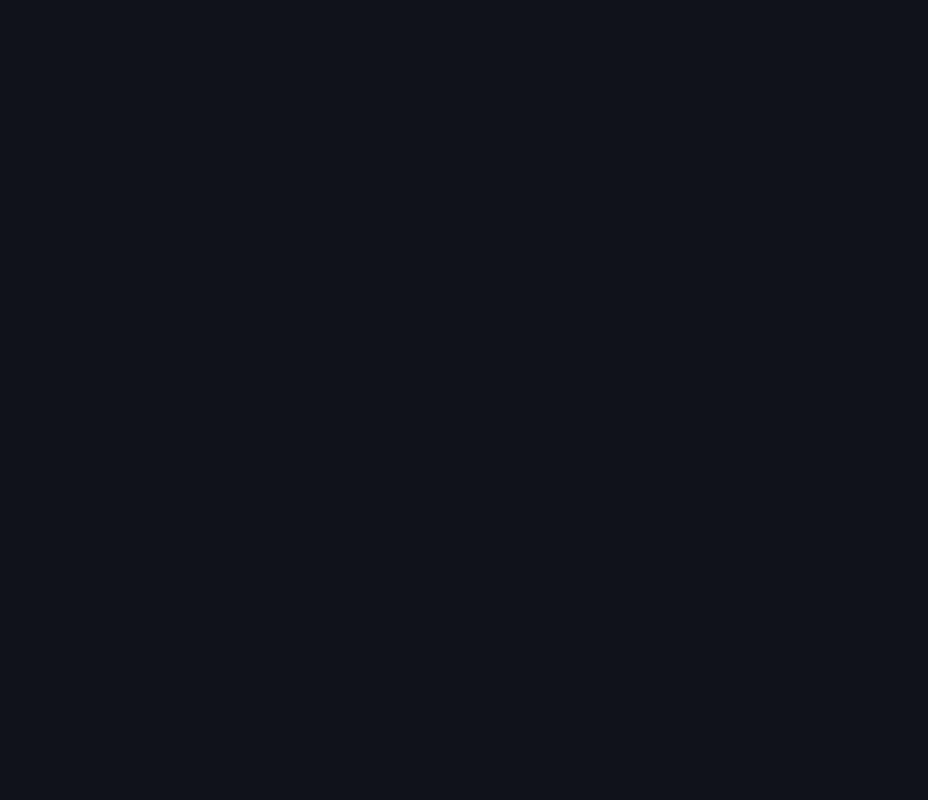
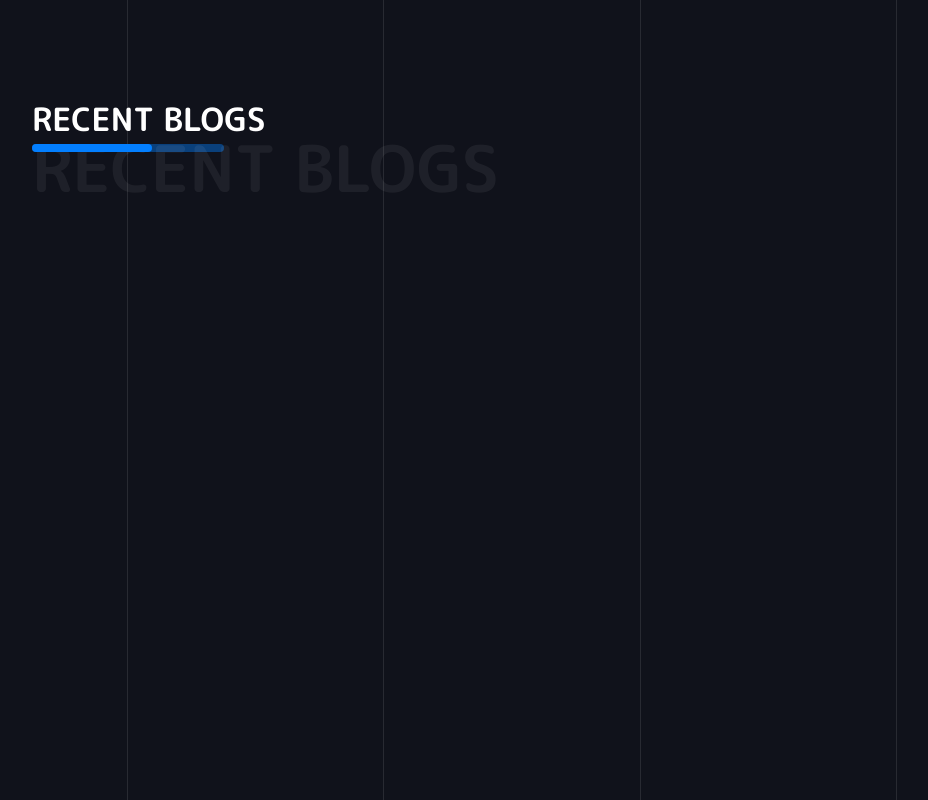
Before and after one commit to abdulrahman1121/Blog, a plain HTML site: page index.html in a window 1280 px wide. Shown: the whole page, without its empty margins (128-1056 px from the left). Drawn offline with Linux system fonts and the light colour scheme.

Commit message:
added some text and made small changes

```diff
--- a/index.html
+++ b/index.html
@@ -5,6 +5,10 @@
     <meta name="viewport" content="width=device-width, initial-scale=1.0">
     <title>Blogs</title>
     <link rel="stylesheet" href="styles.css">
+    <link rel="preconnect" href="https://fonts.googleapis.com">
+<link rel="preconnect" href="https://fonts.gstatic.com" crossorigin>
+<link href="https://fonts.googleapis.com/css2?family=M+PLUS+Rounded+1c:wght@400;500;700;800&display=swap" rel="stylesheet">
+
 </head>
 <body>
     <main class="main-content">
@@ -14,6 +18,15 @@
             <div class="line-3"></div>
             <div class="line-4"></div>
         </div>
+        <div class="content">
+            <div class="title-container">
+                <h1>Recent Blogs</h1>
+                <p>Recent Blogs</p>
+            </div>
+            <div class="blogs-con">
+
+            </div>
+        </div>
     </main>
 </body>
 </html>
--- a/styles.css
+++ b/styles.css
@@ -8,19 +8,23 @@
 body{
     background-color: #10121b;
     color: #fff;
+    font-family: 'M PLUS Rounded 1c', sans-serif;
+
 
 }
 
 .main-content{
     position: relative;
+    min-height: 100vh;
 }
 
 .lines{
     width: 100%;
     min-height: 100%;
     position: absolute;
-    background-color: green;
     top: 0;
+    display: flex;
+    justify-content: space-evenly;
 }
 
 .line-1, .line-2, .line-3, .line-4{
@@ -28,5 +32,53 @@ body{
     background-color: #fff;
     opacity: 0.1;
     min-height: 100%;
+}
 
+.content{
+    padding: 6rem 10rem;
 }
+
+.title-container{
+    position: relative;
+    width: 50%;
+}
+
+.title container h1{
+    font-size: 3rem;
+    font-weight: 600;
+}
+
+.title-container p{
+    font-size: 4rem;
+    font-weight: 700;
+    opacity: .06;
+    position: absolute;
+    top: 50%;
+    left: 0;
+}
+
+p, h1{
+    text-transform: uppercase;
+}
+
+.title-container::before{
+    content: '';
+    position: absolute;
+    left: 0;
+    width: 40%;
+    height: .5rem;
+    background-color: #0381ff6b;
+    bottom: -20%;
+    border-radius: 12px;
+}
+
+.title-container::after{
+    content: '';
+    position: absolute;
+    left: 0;
+    width: 25%;
+    height: .5rem;
+    background-color: #037fff;
+    bottom: -20%;
+    border-radius: 12px;
+}
```
